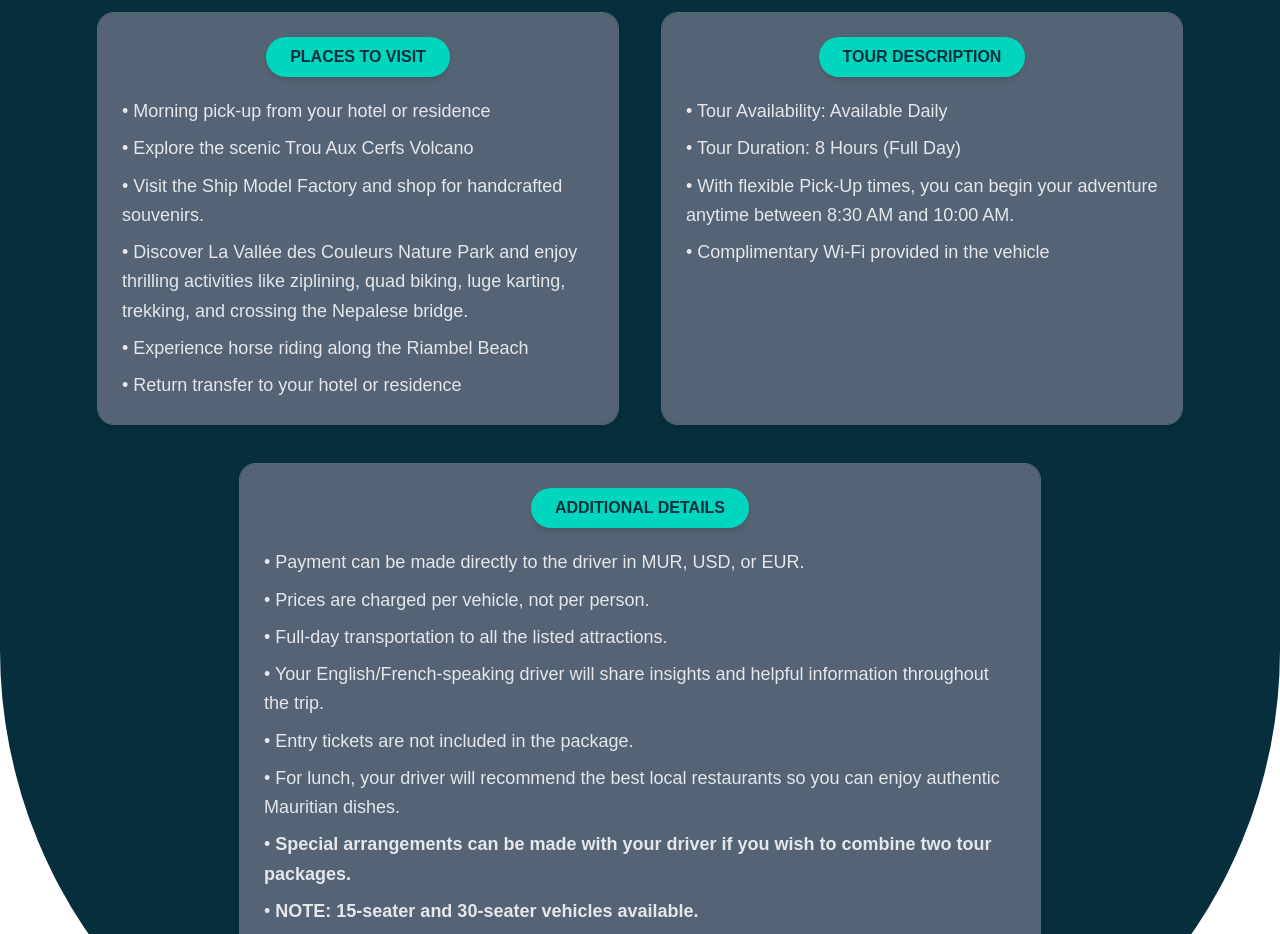
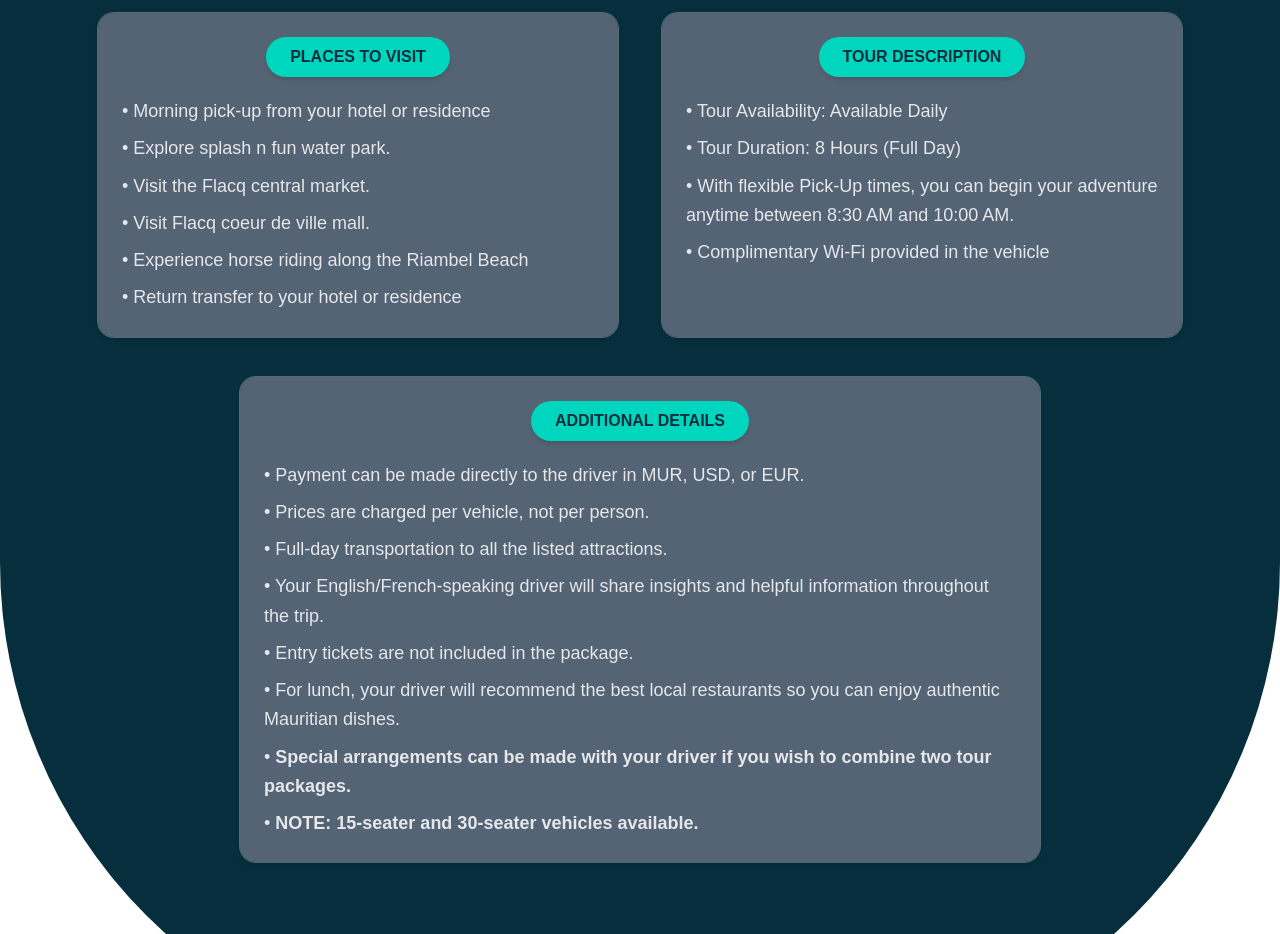
Before and after one commit to BIM-Africa/Mauritius-Travel-Tour, a Next.js app: page /EastTourPkg3 in a window 1280 px wide. Shown: the part 1160-2094 px from the top of the page. Built offline with nearby package versions, Linux system fonts and the light colour scheme.

Commit message:
Update page.tsx

```diff
--- a/src/app/EastTourPkg3/page.tsx
+++ b/src/app/EastTourPkg3/page.tsx
@@ -86,9 +86,9 @@ export default function HomePage() {
 
     <ul className="space-y-2 text-gray-200 text-lg leading-relaxed">
       <li>• Morning pick-up from your hotel or residence</li>
-      <li>• Explore the scenic Trou Aux Cerfs Volcano</li>
-      <li>• Visit the Ship Model Factory and shop for handcrafted souvenirs.</li>
-      <li>• Discover La Vallée des Couleurs Nature Park and enjoy thrilling activities like ziplining, quad biking, luge karting, trekking, and crossing the Nepalese bridge.</li>
+      <li>• Explore splash n fun water park.</li>
+      <li>• Visit the Flacq central market.</li>
+      <li>• Visit Flacq coeur de ville mall.</li>
       <li>• Experience horse riding along the Riambel Beach</li>
       <li>• Return transfer to your hotel or residence</li>
 
```
